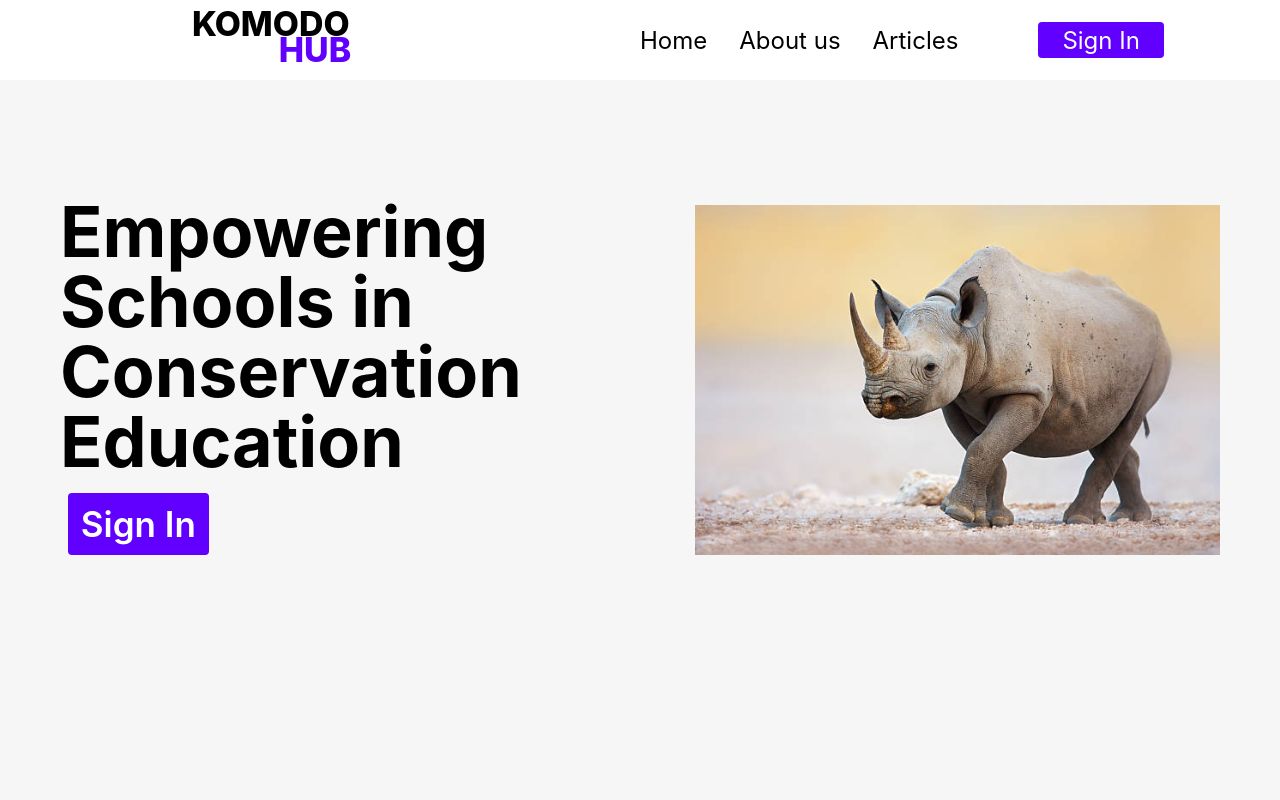
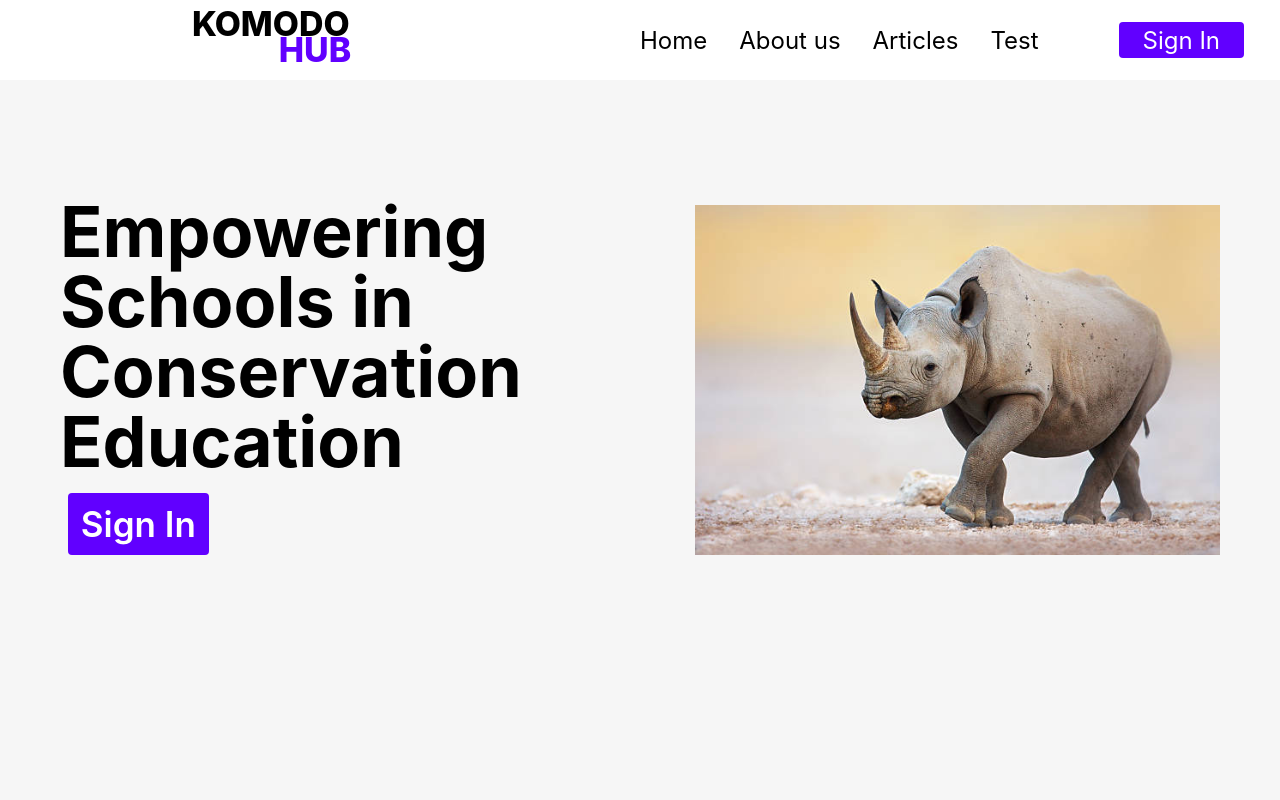
Before and after one commit to Jake1388/5001cm, a React (Vite) app: page / in a window 1280 px wide. Shown: the top 800 px of the page. Built offline with nearby package versions, Linux system fonts and the light colour scheme.

Commit message:
Added temp navbar button to go to after login pages

```diff
--- a/src/components/Navbar.jsx
+++ b/src/components/Navbar.jsx
@@ -41,6 +41,11 @@ export default function Navbar() {
                     Articles
                   </a>
                 </li>
+                 <li>
+                  <a href='/AfterLogin' className='navbar-link'>
+                    Test
+                  </a>
+                </li>
                 <li>
                   <button
                     href=''
```
